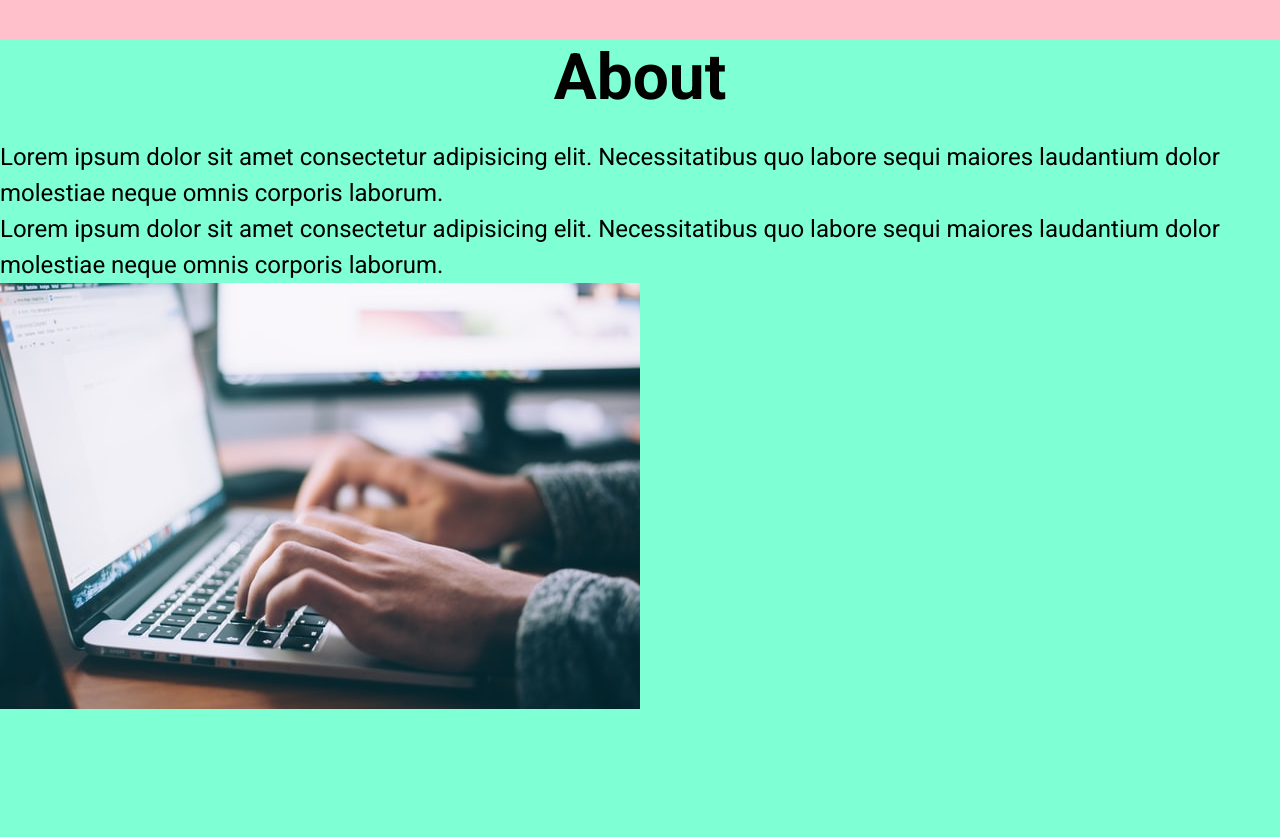
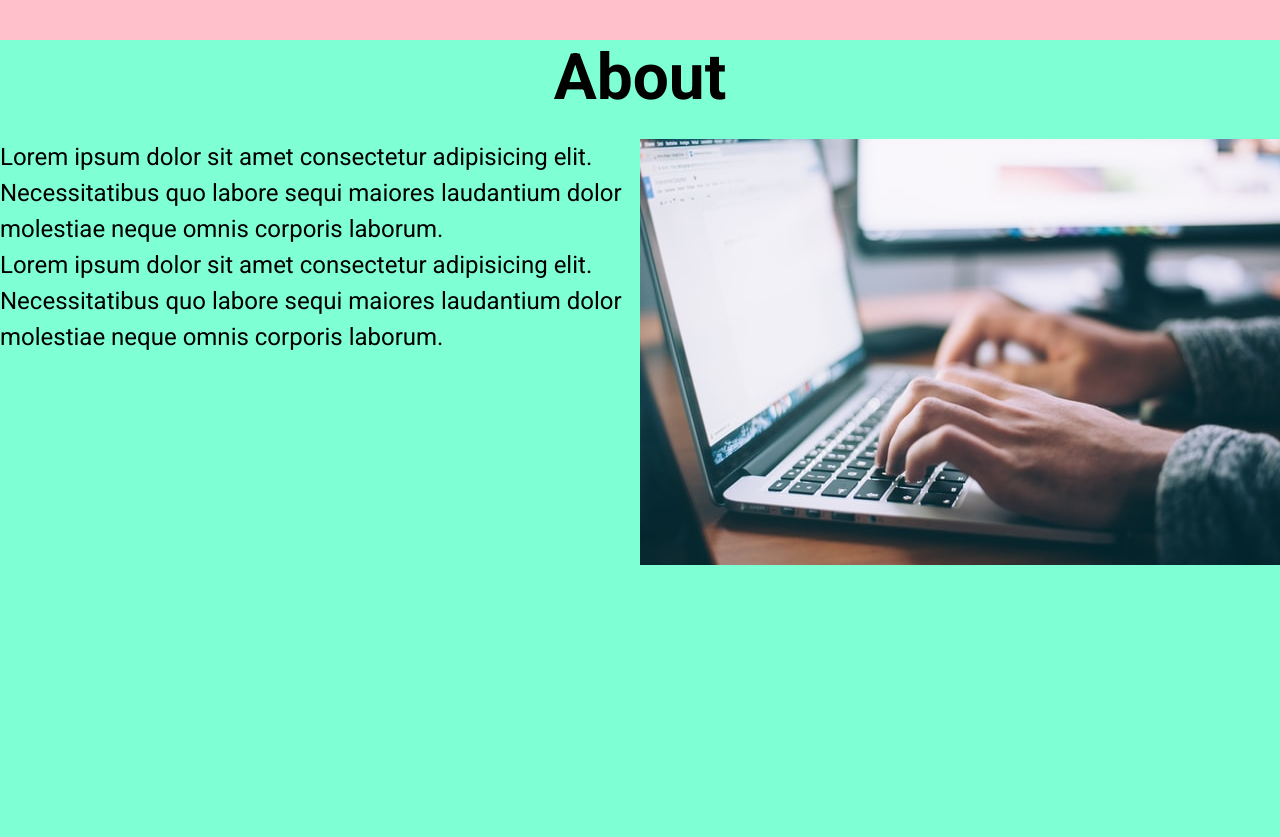
Before and after one commit to SergioWater/practice-html-css, a plain HTML site: page index.html in a window 1280 px wide. Shown: the part 760-1597 px from the top of the page. Drawn offline with Linux system fonts and the light colour scheme.

Commit message:
okay i did everything I wanted to do

```diff
--- a/color.css
+++ b/color.css
@@ -97,3 +97,7 @@ header{
 .nice{
     font-size: 24px;
 }
+.wrap{
+    display: flex;
+}
+.two{
--- a/index.html
+++ b/index.html
@@ -29,6 +29,9 @@
     <main>
       <section id="about">
         <h2 class="about__title">About</h2>
+        <div class="wrap">
+            <div class="two">
+
                 <p class="nice">
                     Lorem ipsum dolor sit amet consectetur adipisicing elit.
                     Necessitatibus quo labore sequi maiores laudantium dolor molestiae
@@ -39,9 +42,11 @@
                     Necessitatibus quo labore sequi maiores laudantium dolor molestiae
                     neque omnis corporis laborum.
                 </p>
+            </div>
             <figure>
                 <img src="./HTML Practise Assets/about.jpg" alt="" />
             </figure>
+        </div>
       </section>
       <section id="discord">
         <h2>About</h2>
```
Lines whose indentation alone changed are shown as unchanged.
